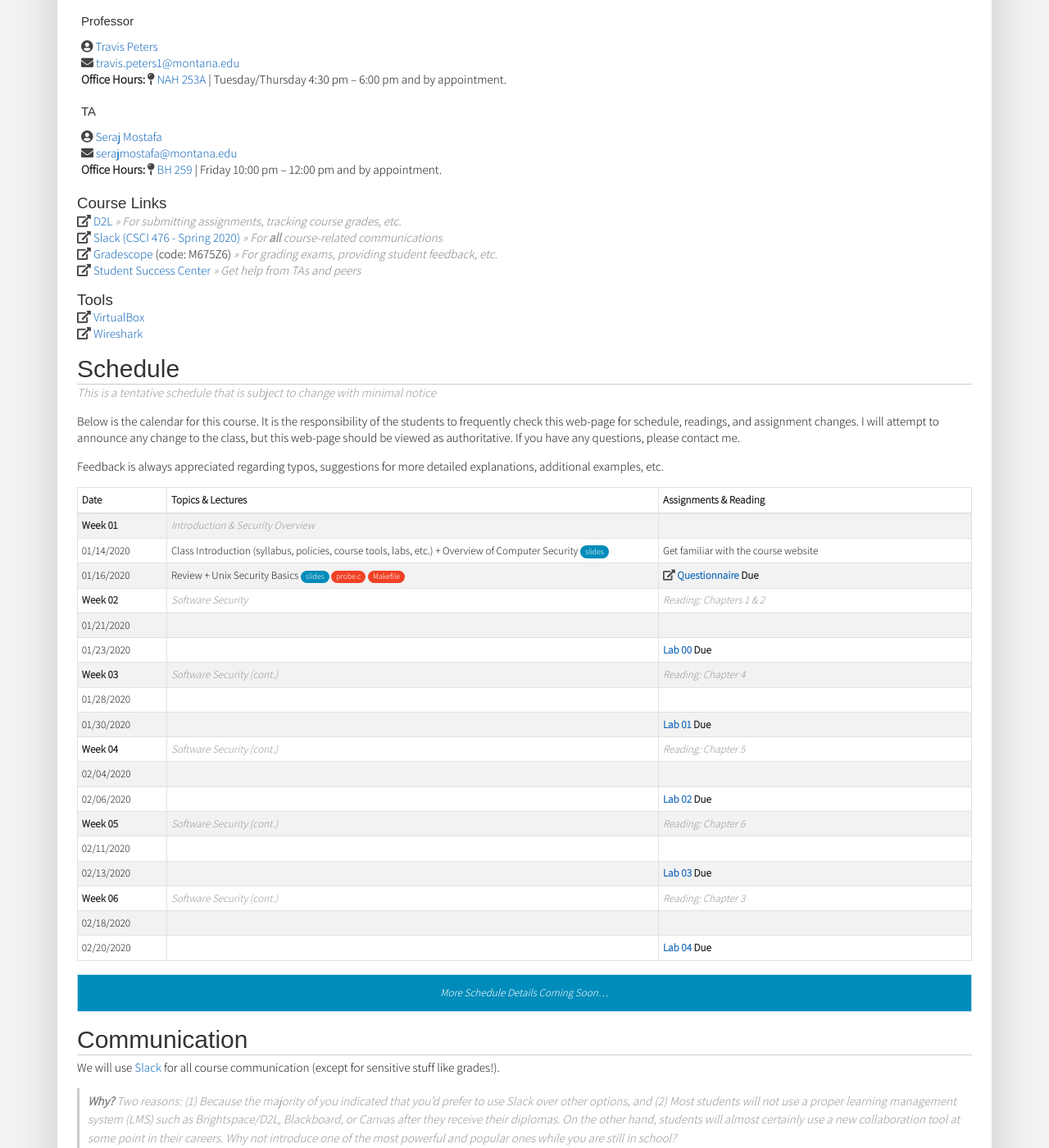
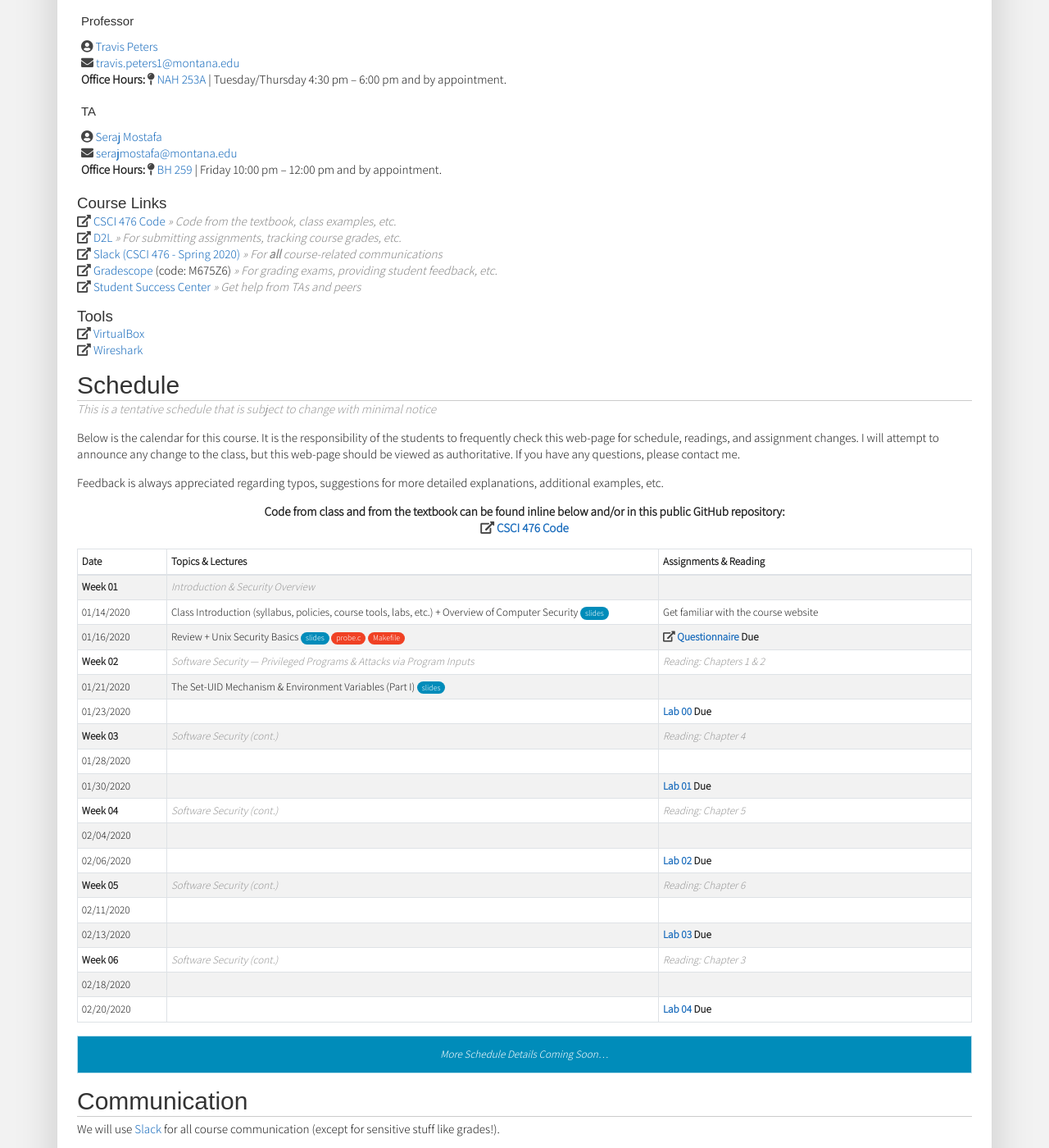
Before and after one commit to traviswpeters/cs476-2020-spring, a Jekyll site: the page built from index.md, in a window 1280 px wide and 1400 px high, scrolled down 858 px. Shown: the whole window at 82% size. Built offline with Jekyll 4.4.1, drawn with Linux system fonts in a browser that asks for light colours; nearby versions of some CDN libraries; some web fonts are replaced; our own code applies the rules of GitHub Pages for plain Markdown files.

Commit message:
update links

```diff
--- a/_data/settings.yml
+++ b/_data/settings.yml
@@ -57,7 +57,7 @@ menu:
 - {name: 'Labs', url: 'labs'}
 - {name: 'Resources', url: 'resources'}
 # - {name: 'Exams', url: '#exams'}
-# - {name: 'Code', url: 'code'}
+# - {name: 'Code', url: 'https://github.com/traviswpeters/csci476-code'}
 
 exams:
   files: "files"
--- a/index.md
+++ b/index.md
@@ -90,6 +90,7 @@ If you do not have any of the above prerequisites, you should touch base with me
 
 ##### Course Links
 
+{{site.data.settings.seedcode}} *>> Code from the textbook, class examples, etc.*{:.text-muted} <br/>
 {{site.data.settings.d2l}} *>> For submitting assignments, tracking course grades, etc.*{:.text-muted} <br/>
 <!-- - {{site.data.settings.campuswire}} ({{site.data.settings.campuswirecode}}) *>> For **all** course-related communications*{:.text-muted} <br/> -->
 {{site.data.settings.slackjoin}} *>> For **all** course-related communications*{:.text-muted} <br/>
@@ -113,6 +114,9 @@ I will attempt to announce any change to the class, but this web-page should be
 If you have any questions, please contact me.
 
 Feedback is always appreciated regarding typos, suggestions for more detailed explanations, additional examples, etc.
+
+**Code from class and from the textbook can be found inline below and/or in this public GitHub repository: <br/> {{site.data.settings.seedcode}}**
+{:.text-center}
 
 <!-- Thanks! https://idratherbewriting.com/documentation-theme-jekyll/mydoc_tables.html -->
 <table class="table table-hover table-striped table-bordered table-sm">
@@ -159,17 +163,21 @@ Review + Unix Security Basics [slides][slides02]{:.slides} [probe.c]{:.code} [Ma
 
 <tr>
 <td markdown="span">**Week 02**</td>
-<td markdown="span" class="note">Software Security</td>
+<td markdown="span" class="note">Software Security --- Privileged Programs & Attacks via Program Inputs</td>
 <td markdown="span" class="note">**Reading:** Chapters 1 & 2</td>
 </tr>
 <tr>
 <td markdown="span">01/21/2020</td>
-<td markdown="span"></td>
+<td markdown="span">
+The Set-UID Mechanism & Environment Variables (Part I) [slides][slides03]{:.slides}
+</td>
 <td markdown="span"></td>
 </tr>
 <tr>
 <td markdown="span">01/23/2020</td>
-<td markdown="span"></td>
+<td markdown="span">
+<!-- The Set-UID Mechanism & Environment Variables (Part II) [slides][slides03]{:.slides} -->
+</td>
 <td markdown="span">**[Lab 00] Due**</td>
 </tr>
 
```
Also changed, not shown: other parts of index.md (+3 -0 lines).
